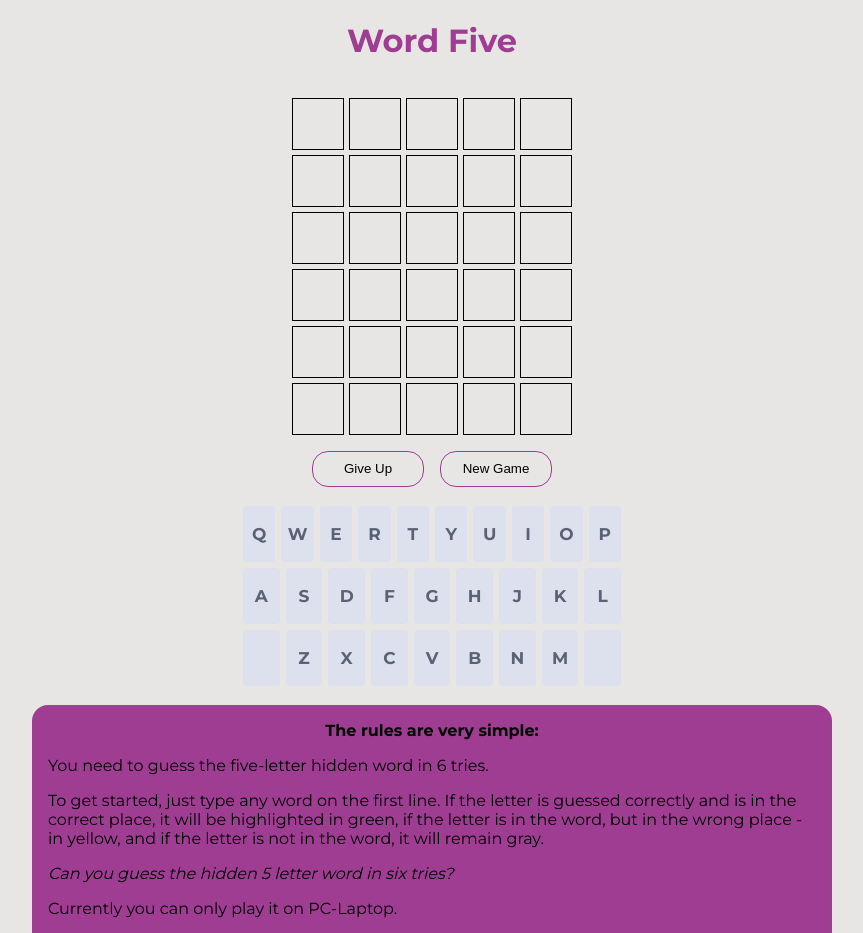
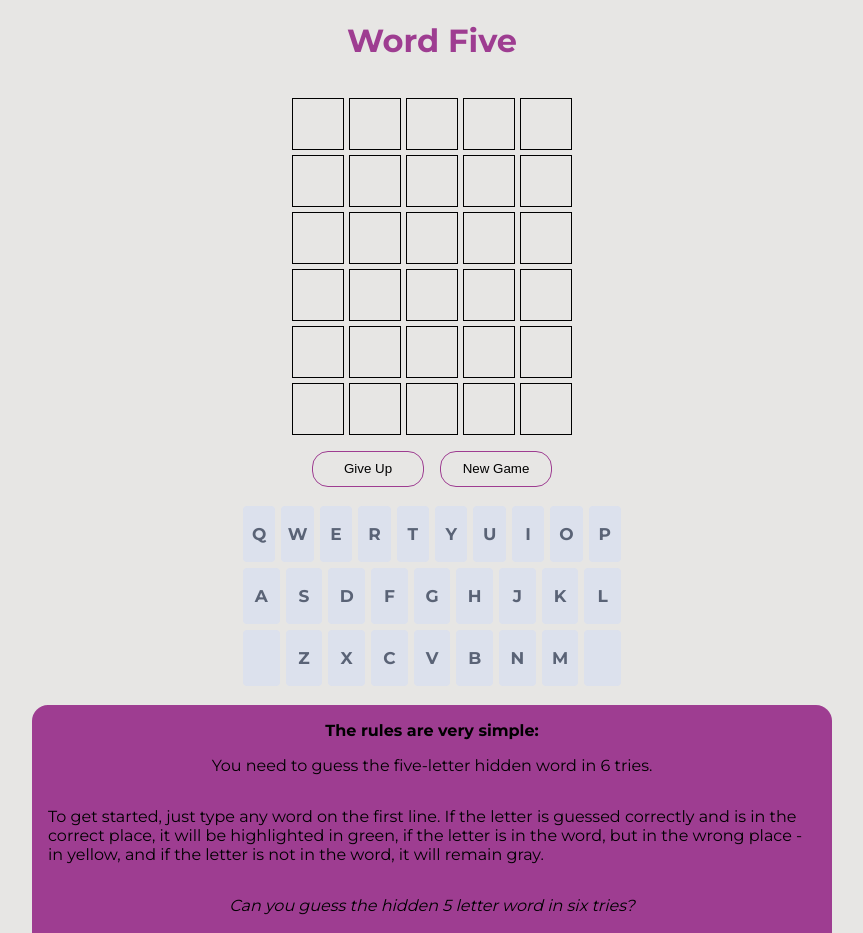
Before and after one commit to papadakisandone/wordfive, a React (Create React App) app: page / in a window 1280 px wide. Shown: the top 933 px of the page, without its empty margins (208-1071 px from the left). Built offline with nearby package versions, Linux system fonts and the light colour scheme; no server answers.

Commit message:
<p> mist typing

```diff
--- a/src/App.js
+++ b/src/App.js
@@ -148,16 +148,16 @@ function App() {
       <div className={styles.rulesContainer}>
         <div className={styles.rulesText}>
           <h4>The rules are very simple:</h4>
-          <p>
-            You need to guess the five-letter hidden word in 6 tries.
-            <p>To get started, just type any word on the first line. If the letter is
-            guessed correctly and is in the correct place, it will be
-            highlighted in green, if the letter is in the word, but in the wrong
-            place - in yellow, and if the letter is not in the word, it will
-            remain gray.</p>
+          <p> You need to guess the five-letter hidden word in 6 tries.</p>
+              <p>To get started, just type any word on the first line. If the letter is
+              guessed correctly and is in the correct place, it will be
+              highlighted in green, if the letter is in the word, but in the wrong
+              place - in yellow, and if the letter is not in the word, it will
+              remain gray.
+              </p>
             <p><em>Can you guess the hidden 5 letter word in six tries?</em></p>
             <p>Currently you can only play it on PC-Laptop.</p>
-          </p>
+
         </div>
       </div>
       <Footer/>
```
